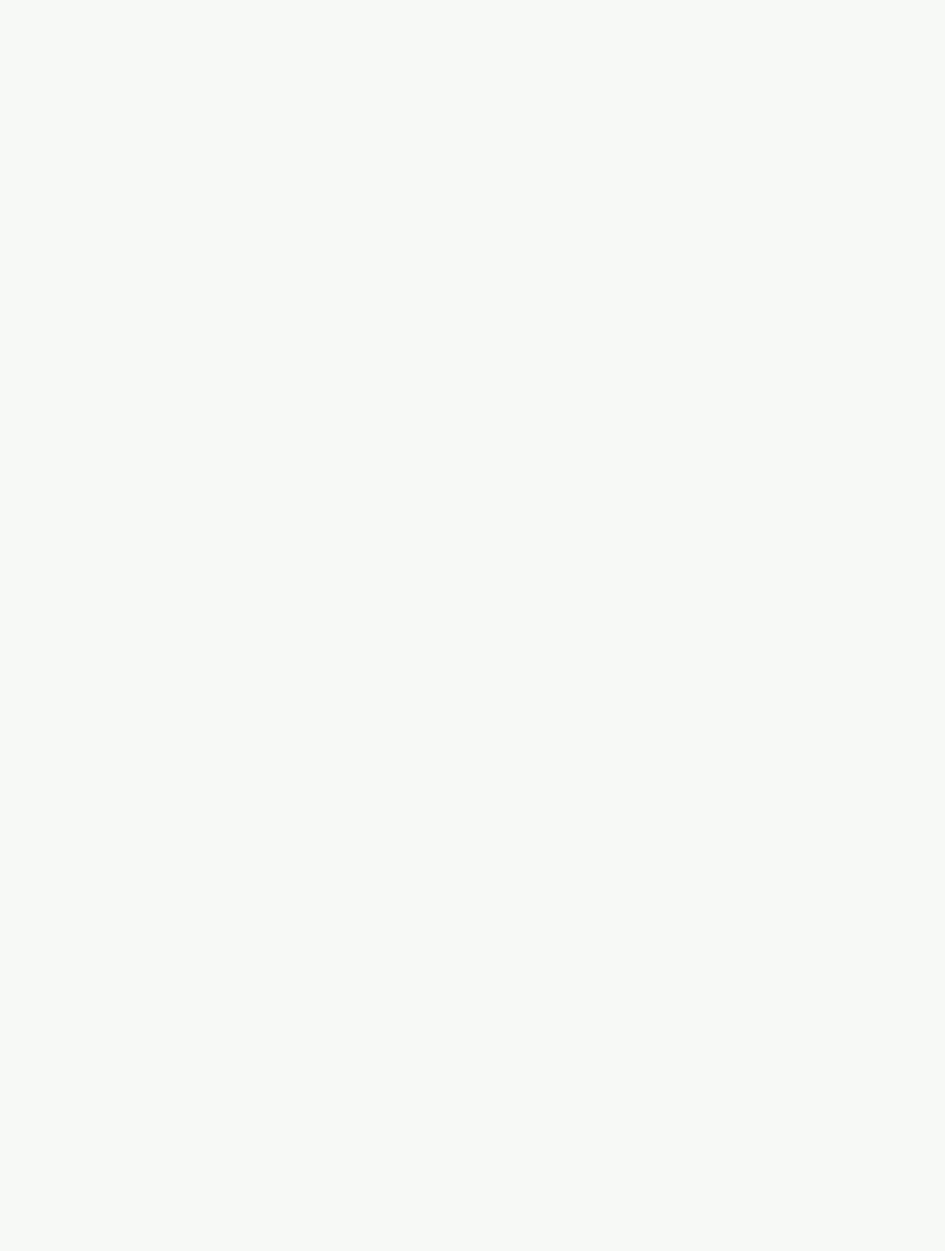
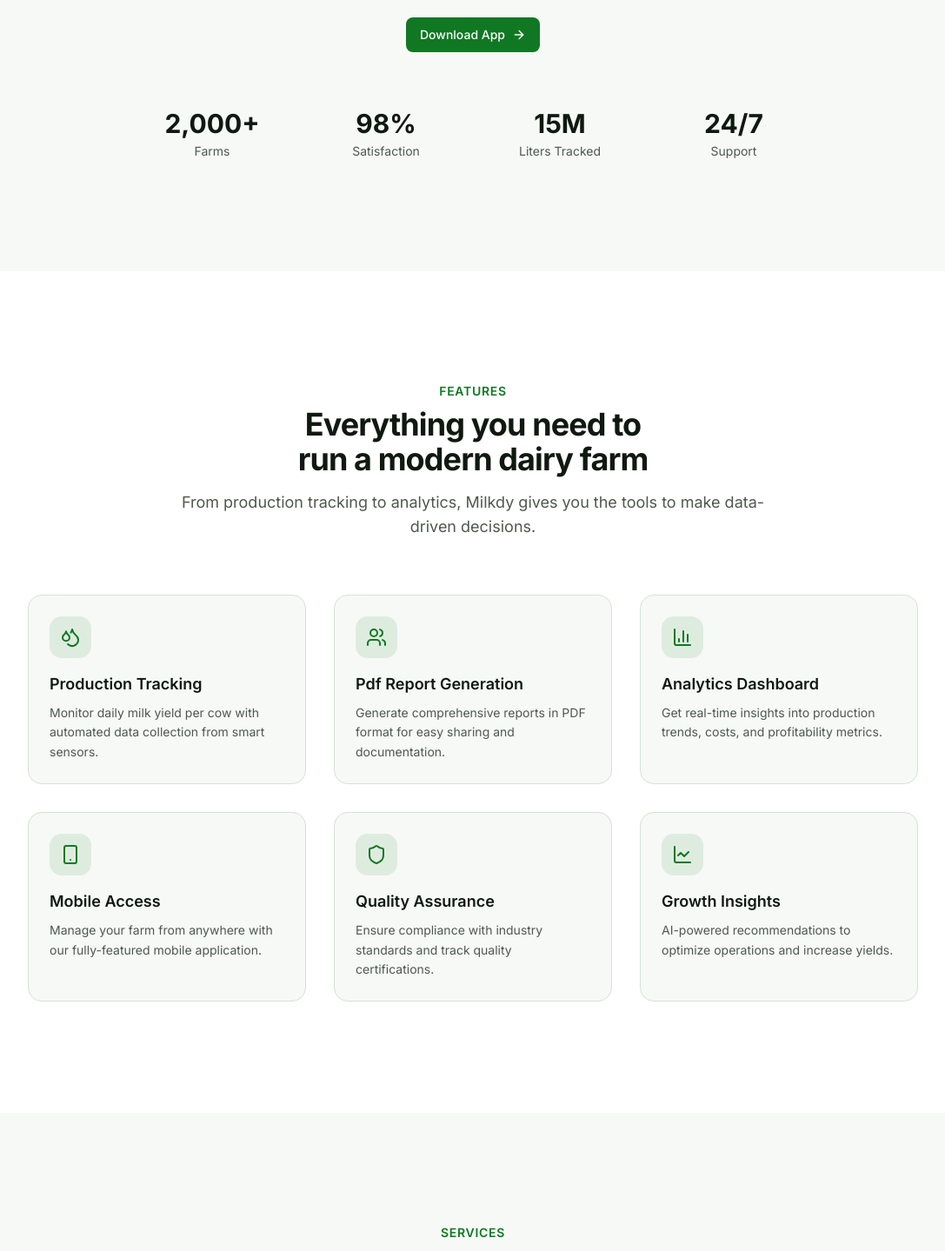
Before and after one commit to Kosenaalam/milkdy_website, a Next.js app: page / in a window 1280 px wide. Shown: the part 480-1919 px from the top of the page at 87% size, without its empty margins (96-1183 px from the left). Before the commit the page ends 800 px from the top, so only its background shows below. Built offline with nearby package versions, Linux system fonts and the light colour scheme.

Commit message:
complete testing

```diff
--- a/app/page.tsx
+++ b/app/page.tsx
@@ -1,39 +1,38 @@
-// import { Header } from "@/components/header"
-// import { Hero } from "@/components/hero"
-// import { Features } from "@/components/features"
-// import { Services } from "@/components/services"
-// import { About } from "@/components/about"
-// import { Privacy } from "@/components/privacy"
-// import { Terms } from "@/components/terms"
-// import { CTA } from "@/components/cta"
-// import { Footer } from "@/components/footer"
+import { Header } from "@/components/header"
+import { Hero } from "@/components/hero"
+import { Features } from "@/components/features"
+import { Services } from "@/components/services"
+import { About } from "@/components/about"
+import { Privacy } from "@/components/privacy"
+import { Terms } from "@/components/terms"
+import { CTA } from "@/components/cta"
+import { Footer } from "@/components/footer"
 
-import { Header } from "@/components/header";
 
-// export default function Home() {
-//   return (
-//     <main className="min-h-screen bg-background">
-//       <Header />
-//       <Hero />
-//       <Features />
-//       <Services />
-//       <About />
-//       <Privacy />
-//       <Terms />
-//       <CTA />
-//       <Footer />
-//     </main>
+export default function Home() {
+  return (
+    <main className="min-h-screen bg-background">
+      <Header />
+      <Hero />
+      <Features />
+      <Services />
+      <About />
+      <Privacy />
+      <Terms />
+      <CTA />
+      <Footer />
+    </main>
 
-//   )
-// }
+  )
+}
 
 // {/* export default function Home() {
 //   return <h1>Milkdy Live 🚀</h1>
 // } */}
-export default function Home() {
-  return (
-    <main>
-      <Header />
-    </main>
-  )
-}
+// export default function Home() {
+//   return (
+//     <main>
+//       <Header />
+//     </main>
+//   )
+// }
```
